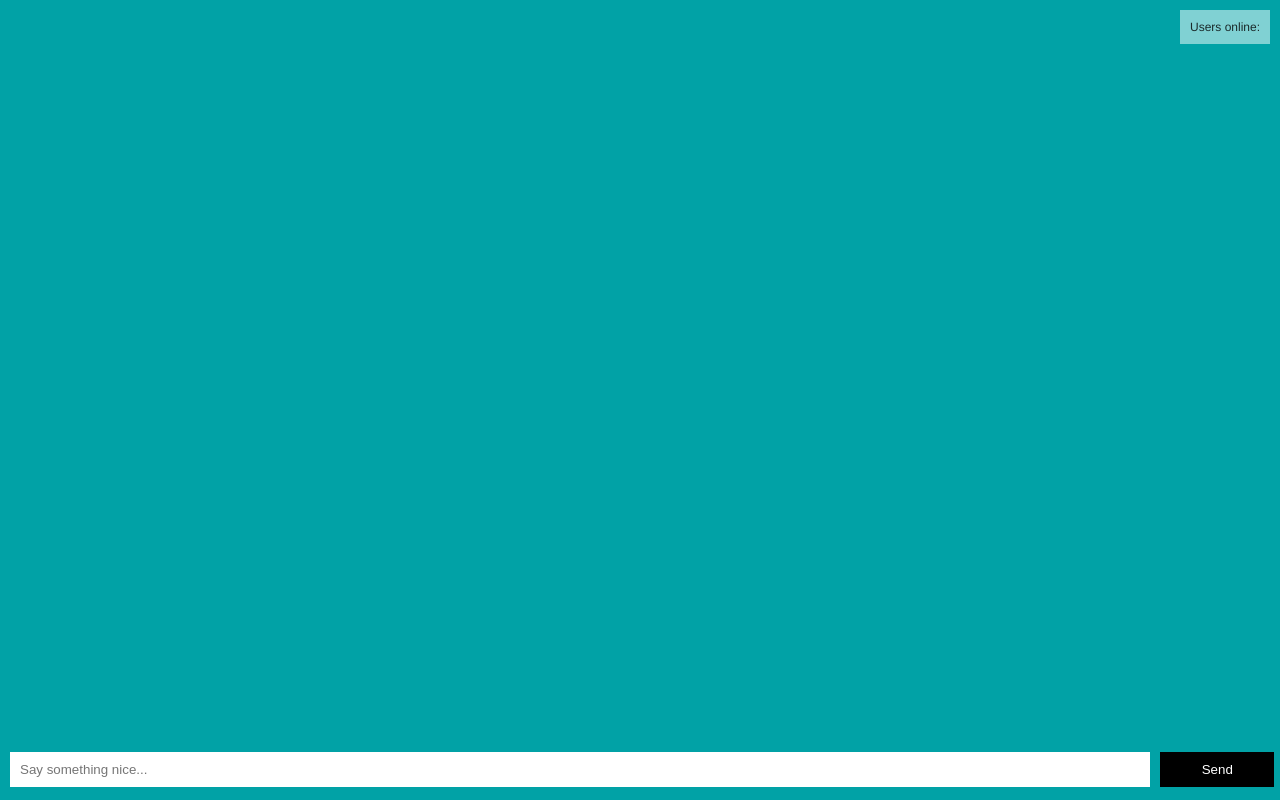
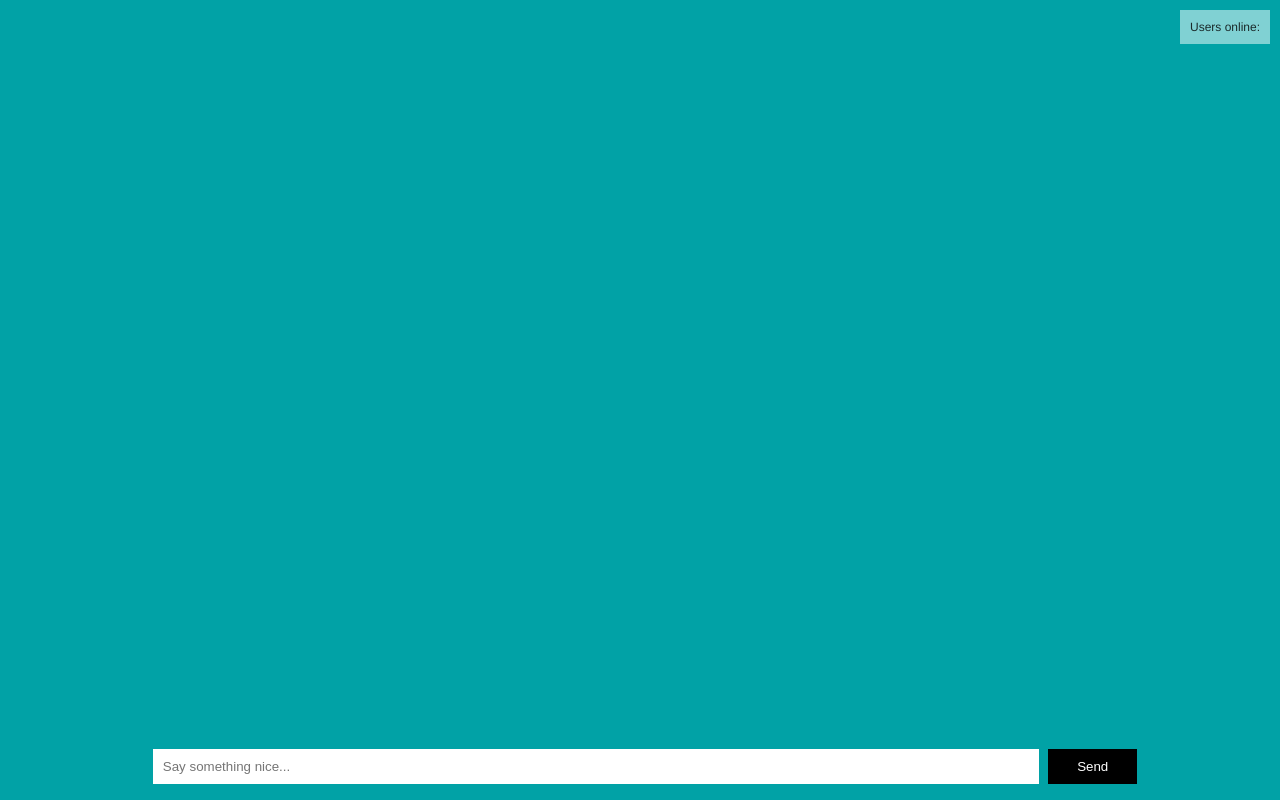
Before and after one commit to anikets/chat, a website: page index.html in a window 1280 px wide. Drawn offline with nearby package versions, Linux system fonts and the light colour scheme; no server answers.

Commit message:
Effects for input. Excess messages do not get hidden behind form.

```diff
--- a/index.html
+++ b/index.html
@@ -5,11 +5,12 @@
     <style>
       * { margin: 0; padding: 0; box-sizing: border-box; }
       body { font: 13px Helvetica, Arial; background: #01A2A6; color: #fff; font-size: 17px; }
-      form { padding: 3px; position: fixed; bottom: 0; width: 100%; padding-left: 10px; margin-bottom: 10px; }
-      form input { border: 0; padding: 10px; width: 90%; margin-right: 10px; }
+      form { padding: 3px; position: fixed; bottom: 0; width: 100%; padding-left: 1%; margin-bottom: 1%; max-width: 1000px; left: 50%; transform: translateX(-50%); }
+      form input { border: 0; padding: 10px; width: 90%; margin-right: 1%; transition: all 0.3s ease; position: relative; top: 0; }
       form button {
         width: 9%; background: #000; color: #fff; border: none; padding: 10px; background: #000;
       }
+      #m:focus { box-shadow: 0px 10px 10px rgba(0,0,0,0.24); outline: none; top: -5px; }
       #messages { list-style-type: none; margin: 0; padding: 0; }
       #messages li { padding: 5px 10px; }
       #messages li:nth-child(odd) { background: rgba(0, 0, 0, 0.1); }
@@ -35,6 +36,8 @@
     <script src="/socket.io/socket.io.js"></script>
     <script src="http://code.jquery.com/jquery-1.11.1.js"></script>
     <script>
+      $( '#messages' ).css( 'padding-bottom', parseInt( $( 'form' ).css('height' )) + 30 );
+
       var socket = io();
       $('form').submit(function(){
         if ( $( '#m' ).val() === '' ) return false;
@@ -45,15 +48,18 @@
 
       socket.on('chat message', function(msg){
         $( '#messages' ).append($( '<li> style="display: none;"' ).text( msg ).fadeIn());
+        $("html, body").animate({ scrollTop: $(document).height() }, 300);
       });
 
       socket.on('chat entered', function(msg){
         $( '#messages' ).append($( '<li class="entered" style="display: none;">' ).text( msg.text ).fadeIn());
+        $("html, body").animate({ scrollTop: $(document).height() }, 300);
         $( '#online > span' ).text( msg.users );
       });
 
       socket.on('chat left', function(msg){
         $( '#messages' ).append($( '<li class="left" style="display: none;">' ).text( msg.text ).fadeIn());
+        $("html, body").animate({ scrollTop: $(document).height() }, 300);
         $( '#online > span' ).text( msg.users );
       });
     </script>
```
